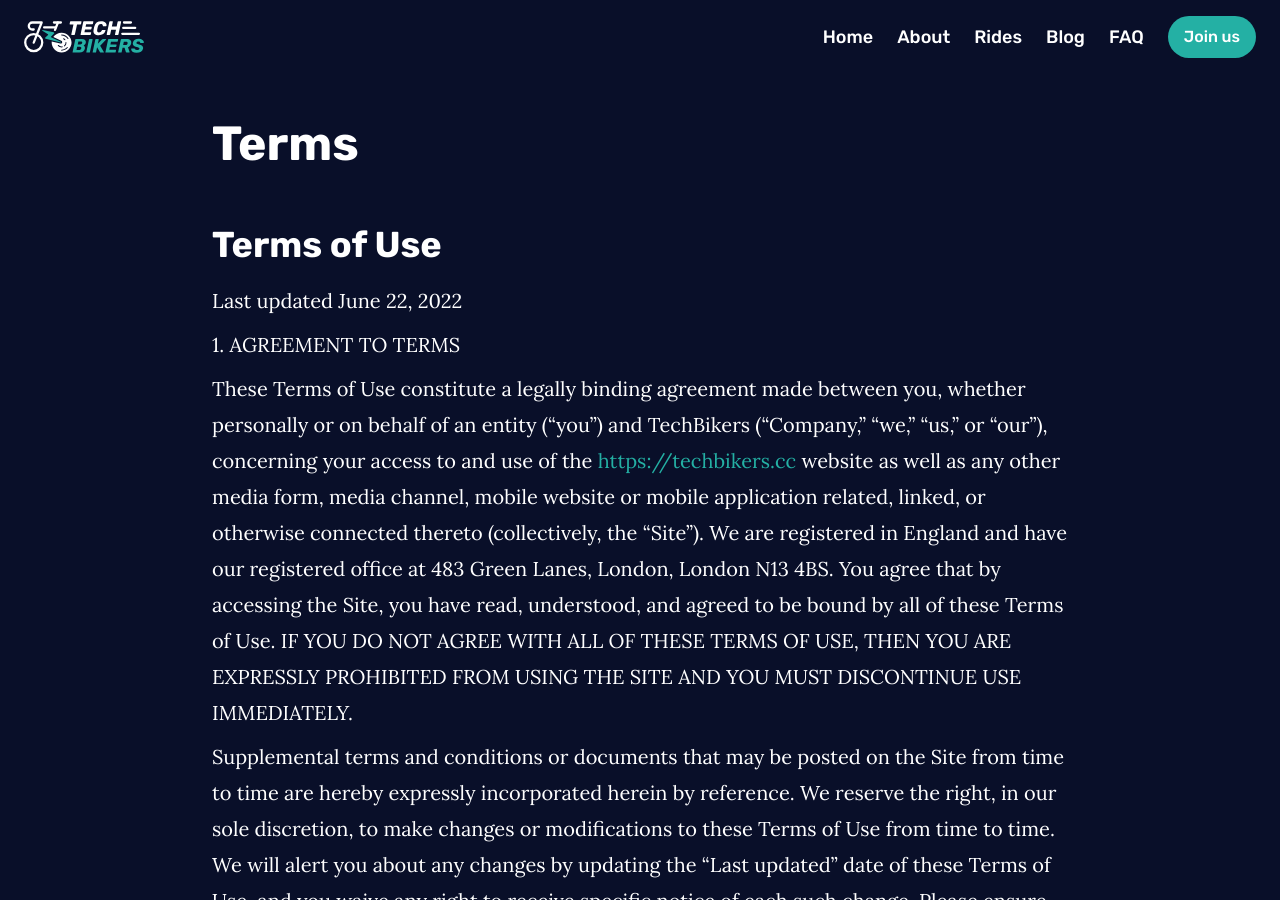
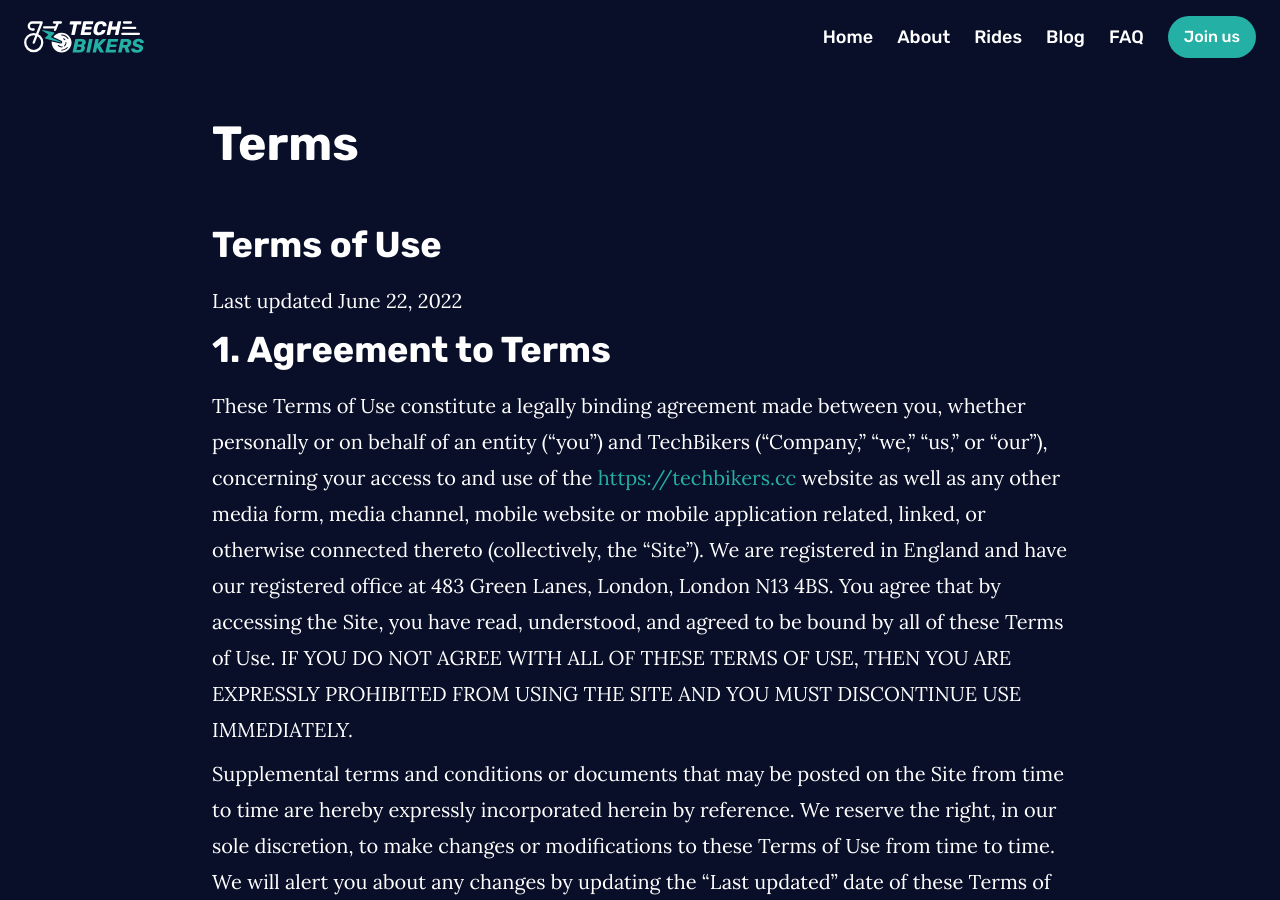
Before and after one commit to matthewcobb/techbikers, a Jekyll site: the page built from terms.md, in a window 1280 px wide and 900 px high. Built offline with Jekyll 4.4.1, drawn with Linux system fonts in a browser that asks for light colours.

```diff
--- a/terms.md
+++ b/terms.md
@@ -7,7 +7,7 @@ title: Terms
 
 Last updated June 22, 2022
 
-1\. AGREEMENT TO TERMS
+## 1. Agreement to Terms
 
 These Terms of Use constitute a legally binding agreement made between you, whether personally or on behalf of an entity (“you”) and TechBikers ("Company," “we," “us," or “our”), concerning your access to and use of the [https://techbikers.cc](https://techbikers.cc "https://techbikers.cc") website as well as any other media form, media channel, mobile website or mobile application related, linked, or otherwise connected thereto (collectively, the “Site”). We are registered in England and have our registered office at 483 Green Lanes, London, London N13 4BS. You agree that by accessing the Site, you have read, understood, and agreed to be bound by all of these Terms of Use. IF YOU DO NOT AGREE WITH ALL OF THESE TERMS OF USE, THEN YOU ARE EXPRESSLY PROHIBITED FROM USING THE SITE AND YOU MUST DISCONTINUE USE IMMEDIATELY.
 
@@ -27,7 +27,7 @@ Provided that you are eligible to use the Site, you are granted a limited licens
 
 ## 3. User Representations
 
-By using the Site, you represent and warrant that:  (1) you have the legal capacity and you agree to comply with these Terms of Use; (2) you are not a minor in the jurisdiction in which you reside; (3) you will not access the Site through automated or non-human means, whether through a bot, script, or otherwise; (4) you will not use the Site for any illegal or unauthorized purpose; and (5) your use of the Site will not violate any applicable law or regulation.
+By using the Site, you represent and warrant that: (1) you have the legal capacity and you agree to comply with these Terms of Use; (2) you are not a minor in the jurisdiction in which you reside; (3) you will not access the Site through automated or non-human means, whether through a bot, script, or otherwise; (4) you will not use the Site for any illegal or unauthorized purpose; and (5) your use of the Site will not violate any applicable law or regulation.
 
 If you provide any information that is untrue, inaccurate, not current, or incomplete, we have the right to suspend or terminate your account and refuse any and all current or future use of the Site (or any portion thereof).
 
```
